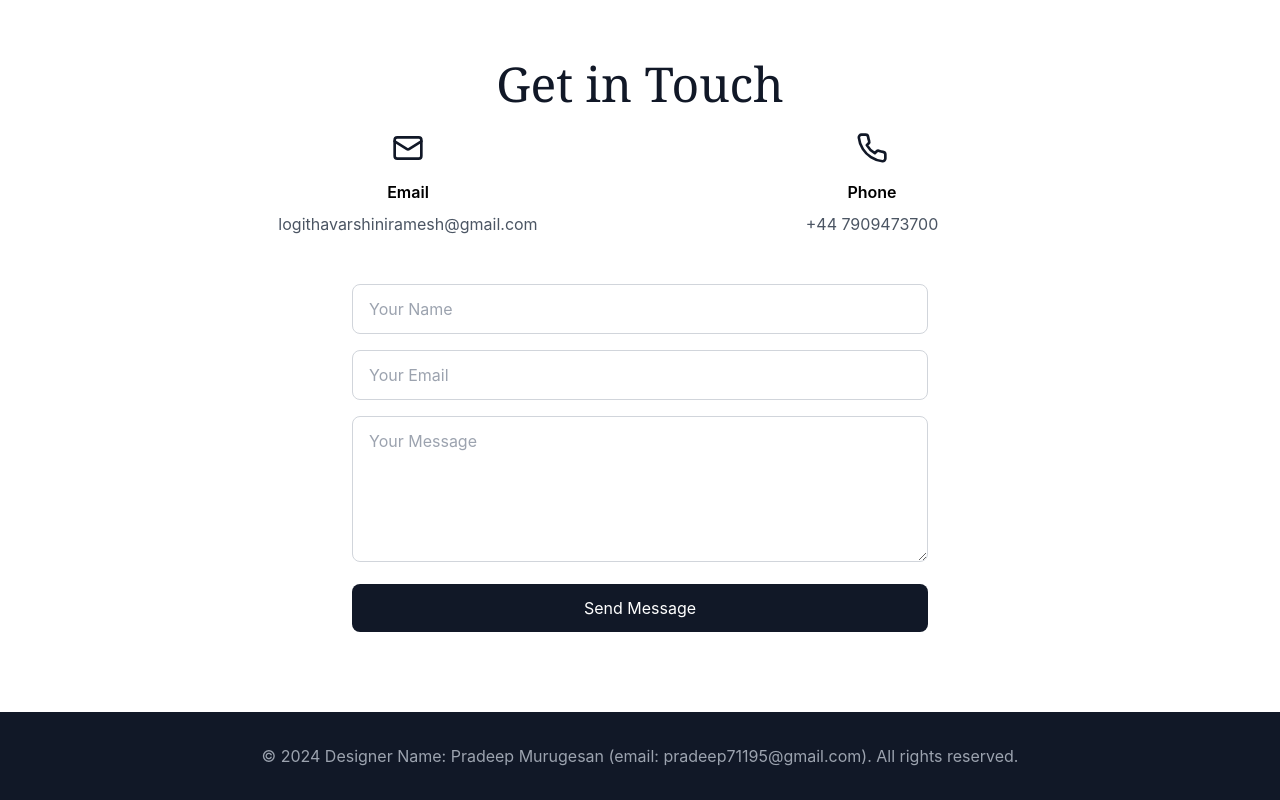
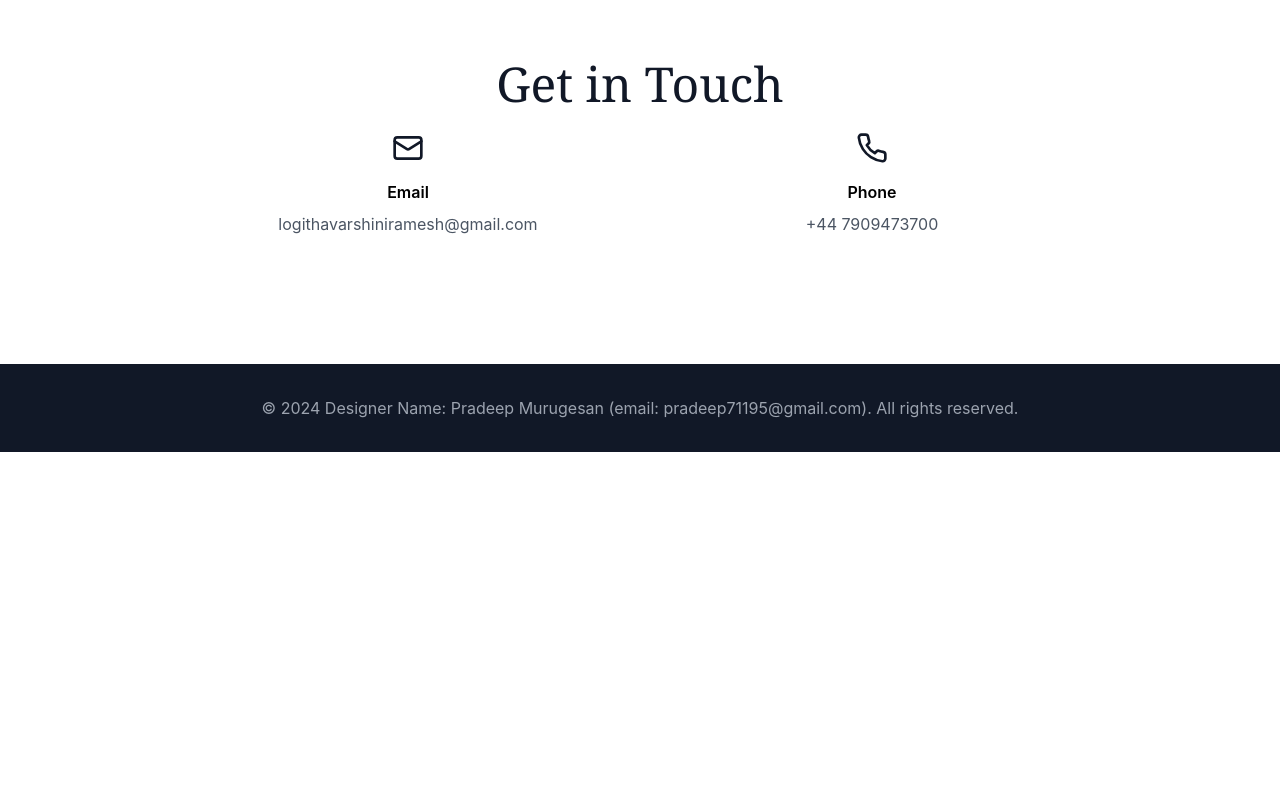
Before and after one commit to varshinilogitha1908-rgb/portfolio, a React (Create React App) app: page / in a window 1280 px wide. Shown: the part 5071-5871 px from the top of the page. After the commit the page ends 5523 px from the top, so only its background shows below. Built offline with nearby package versions, Linux system fonts and the light colour scheme; the HTML template or start-up script is replaced by a standard one.

Commit message:
Removed contact form

```diff
--- a/src/FashionPortfolio.tsx
+++ b/src/FashionPortfolio.tsx
@@ -504,7 +504,7 @@
           </div>
 
           {/* Contact Form */}
-          <div className="max-w-xl mx-auto">
+          {/* <div className="max-w-xl mx-auto">
             <div className="space-y-4">
               <input
                 type="text"
@@ -537,7 +537,7 @@
                 {formSubmitted ? 'Message Sent!' : 'Send Message'}
               </button>
             </div>
-          </div>
+          </div> */}
         </div>
       </section>
 
```
